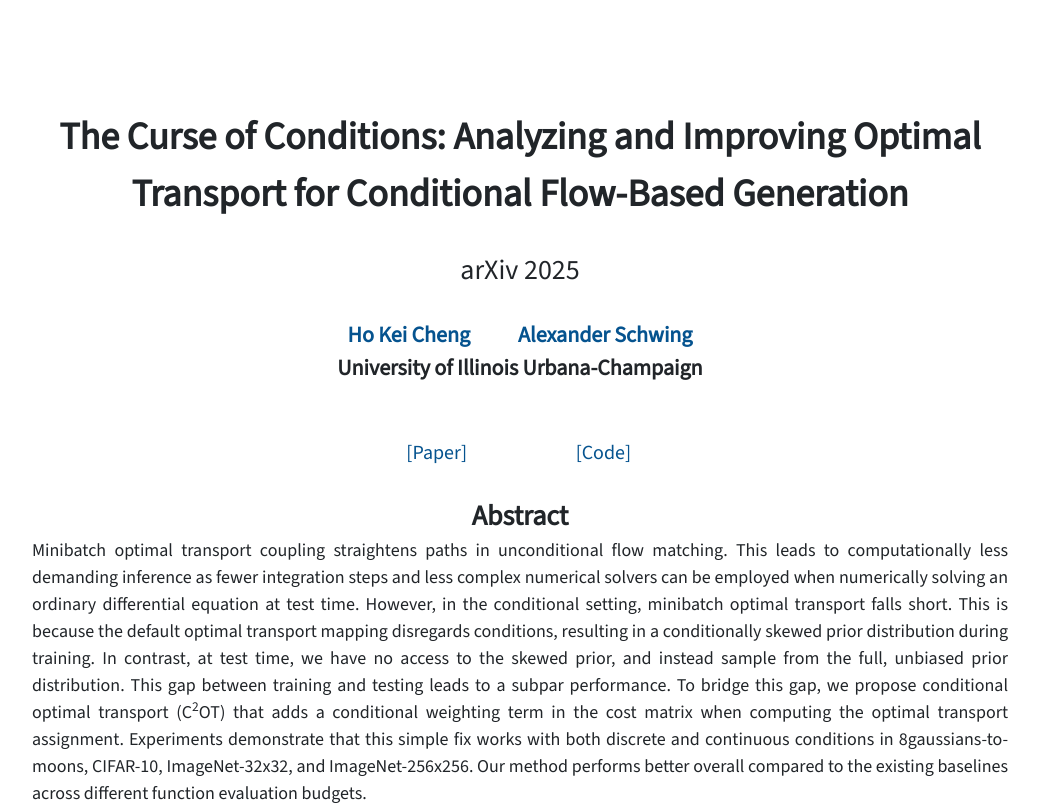
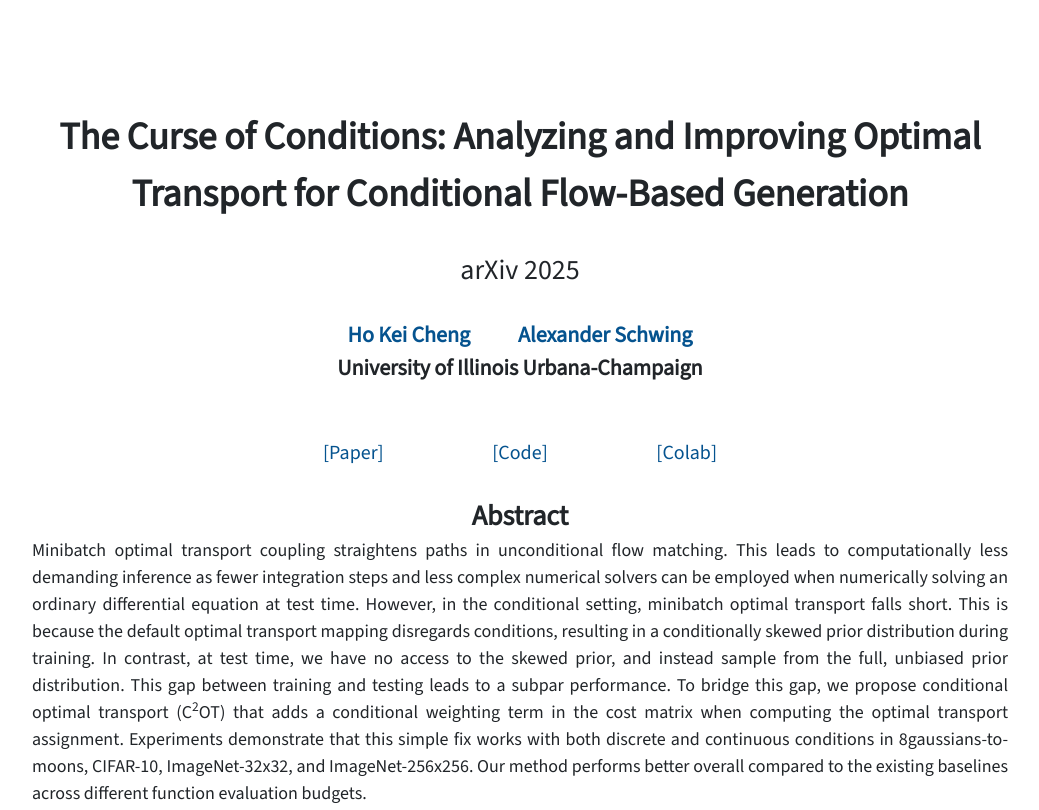
Before and after one commit to hkchengrex/C2OT, a plain HTML site: page docs/index.html in a window 1280 px wide. Shown: the top 810 px of the page, without its empty margins (120-1159 px from the left). Drawn offline with nearby package versions, Linux system fonts and the light colour scheme.

Commit message:
add colab

```diff
--- a/docs/index.html
+++ b/docs/index.html
@@ -71,6 +71,9 @@
                 <div class="col-sm-2">
                     <a href="https://github.com/hkchengrex/C2OT">[Code]</a>
                 </div>
+                <div class="col-sm-2">
+                    <a href="https://colab.research.google.com/drive/1uhYPqnGlPoMTEqEgzpPvFQEcnr0faSBA?usp=sharing">[Colab]</a>
+                </div>
             </div>
 
             <br>
```
Also changed, not shown: 1 other file.
